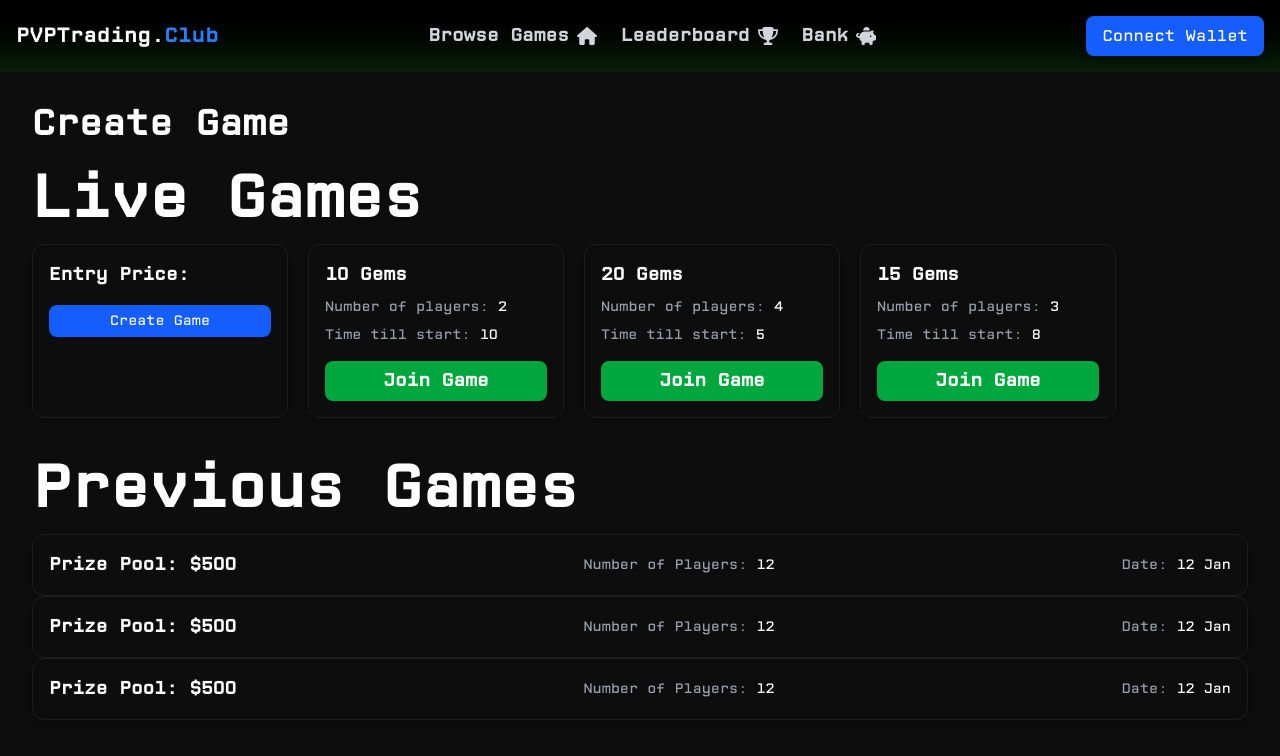
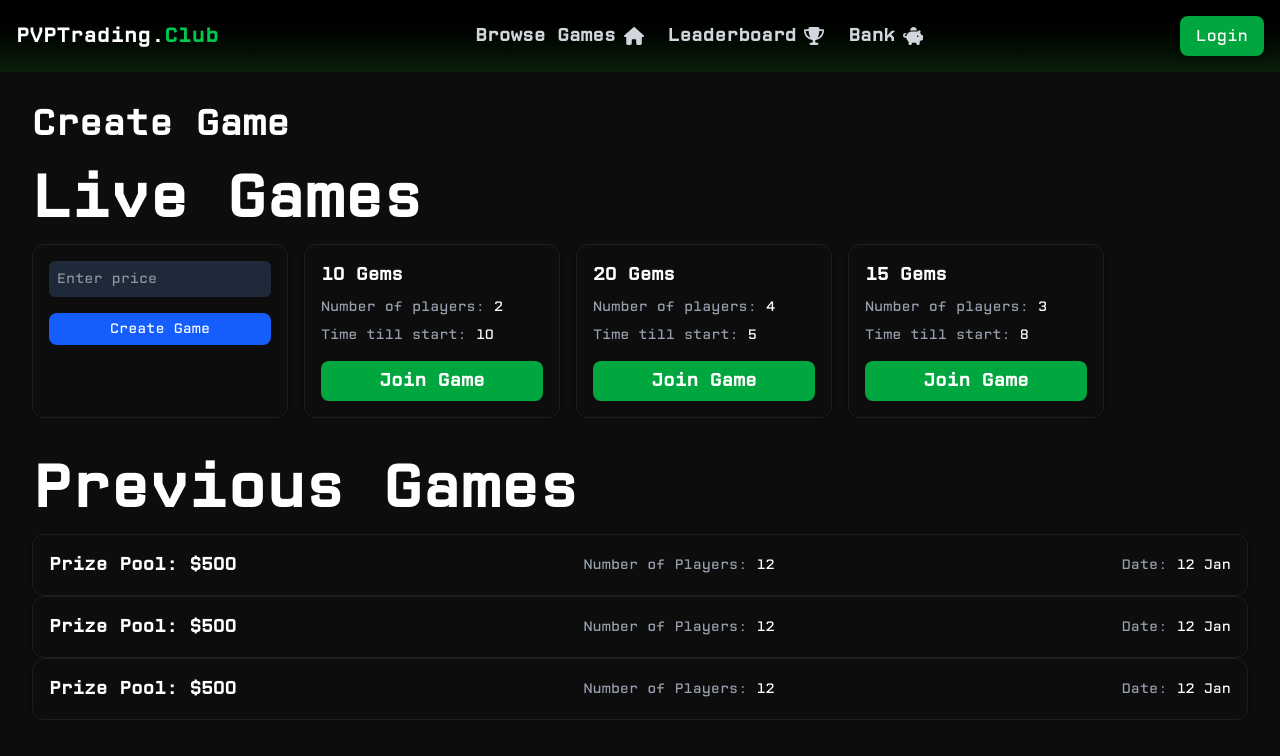
Before and after one commit to kiebarlow/PVPTrading, a React (Vite) app in the folder frontEnd/: page /browseGames in a window 1280 px wide. Shown: the top 756 px of the page. Built offline with nearby package versions, Linux system fonts and the light colour scheme.

Commit message:
cleaned up header

```diff
--- a/frontEnd/src/UseStore.jsx
+++ b/frontEnd/src/UseStore.jsx
@@ -28,9 +28,6 @@ export const useStore = create((set, get) => ({
       },
 
 
-
-
-
     checkForDeposit: async (userId) => {
       const response = await fetch(`${apiUrl}/checkForDeposit`, {
         method: 'GET',
--- a/frontEnd/src/components/Header.jsx
+++ b/frontEnd/src/components/Header.jsx
@@ -6,7 +6,7 @@ export default function Header() {
     <header className="bg-gradient-to-b from-black to-[#0a1f0b] p-4 shadow-md flex justify-between items-center">
       {/* Logo */}
       <div className="text-white text-xl font-bold tracking-wide">
-        PVPTrading.<span className="text-blue-500">Club</span>
+        PVPTrading.<span className="text-green-500">Club</span>
       </div>
 
       {/* Navigation */}
@@ -31,8 +31,8 @@ export default function Header() {
       </nav>
 
       {/* Connect Wallet Placeholder */}
-      <span className="bg-blue-600 text-white px-4 py-2 rounded-lg shadow-md">
-        Connect Wallet
+      <span className="bg-green-600 text-white px-4 py-2 rounded-lg shadow-md">
+        Login
       </span>
     </header>
   );
--- a/frontEnd/src/routes/GameBrowser.jsx
+++ b/frontEnd/src/routes/GameBrowser.jsx
@@ -12,15 +12,25 @@ function GameBrowser() {
       <div className="mb-10">
         <h1 className="text-6xl font-semibold mb-4 CPMono">Live Games</h1>
         <div className="flex flex-wrap gap-5">
+
+        <div className="flex flex-row overflow-x-auto space-x-4 w-full">
           <div className="bg-[#0D0D0D] border border-[#1E1E1E] rounded-xl shadow-md p-4 w-64 text-white text-sm flex flex-col gap-2">
-            <div className="text-lg font-semibold">Entry Price:</div>
-            <button className="mt-2 bg-blue-600 hover:bg-green-700 text-white font-medium py-1.5 rounded-lg transition">
+            <input
+              type="number"
+              placeholder="Enter price"
+              className="bg-gray-800 text-white p-2 rounded-md focus:outline-none focus:ring-2 focus:ring-blue-500"
+            />
+            <button className="mt-2 bg-blue-600 hover:bg-blue-700 text-white font-medium py-1.5 rounded-lg transition">
               Create Game
             </button>
           </div>
-          <GameCard entryFee={10} numPlayers={2} timeToStart={10} />
-          <GameCard entryFee={20} numPlayers={4} timeToStart={5} />
-          <GameCard entryFee={15} numPlayers={3} timeToStart={8} />
+
+            <GameCard entryFee={10} numPlayers={2} timeToStart={10} />
+            <GameCard entryFee={20} numPlayers={4} timeToStart={5} />
+            <GameCard entryFee={15} numPlayers={3} timeToStart={8} />
+
+          </div>
+
         </div>
       </div>
 
```
